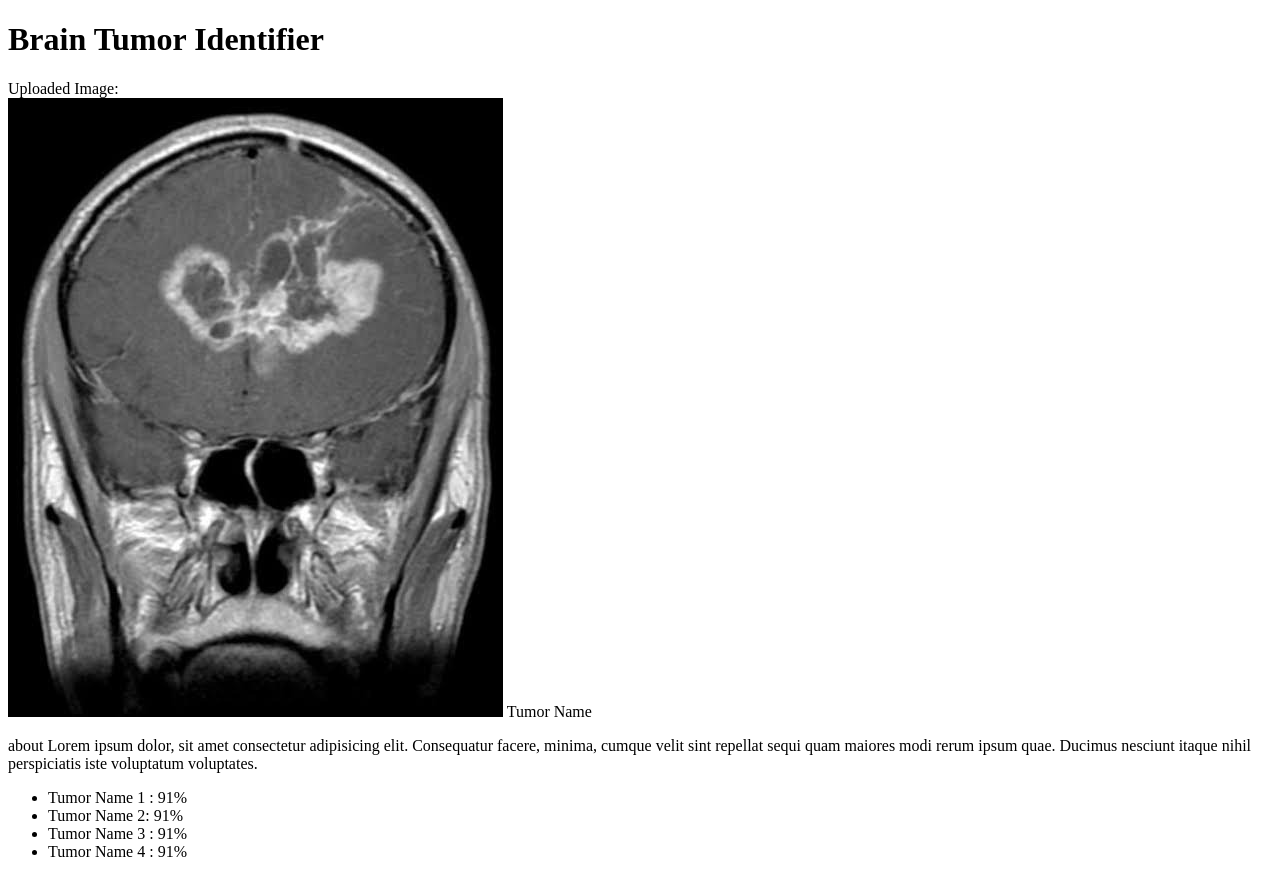
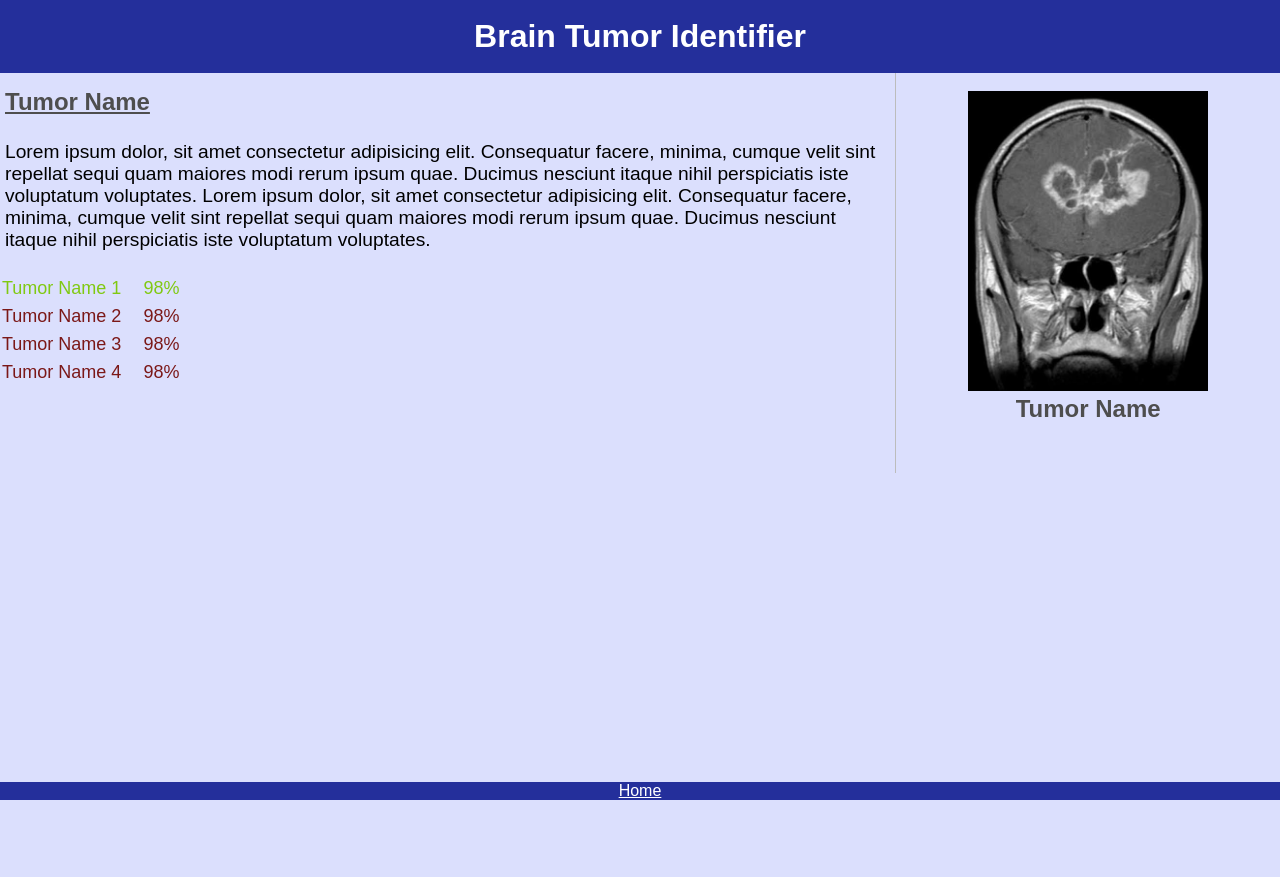
Before and after one commit to SobyDamn/brain-tumor-detector, a Flask app: page /result in a window 1280 px wide. After the commit the page ends 800 px from the top, so only its background shows below. Run offline with Flask 2, Linux system fonts and the light colour scheme.

Commit message:
completed styling of result page

```diff
--- /dev/null
+++ b/static/style_res.css
@@ -0,0 +1,90 @@
+* {
+    margin: 0;
+    padding: 0;
+    background-color: #DBDFFD;
+    font-family: Arial, Helvetica, sans-serif;
+}
+
+#resHeading {
+    padding: 18px;
+    background-color: #242F9B;
+    color: white;
+    text-align: center;
+}
+
+#resHeading h1 {
+    background: none;
+}
+
+.wrap {
+    display: flex;
+    min-height: 400px;
+}
+
+.fleft {
+    align-items: center;
+    text-align: center;
+    justify-content: center;
+    width: 30%;
+}
+
+.fright {
+    justify-content: center;
+    align-items: center;
+    width: 70%;
+    border-right: 1px solid #bcbcbc;
+}
+
+img {
+    object-fit: scale-down;
+}
+
+#aboutTumor {
+    margin: 20px;
+    margin-left: 5px;
+    font-size: larger;
+    font-family: sans-serif;
+}
+
+#resHeading h1 {
+    font-size: xx-large;
+
+}
+
+.tumorNameLabel {
+    font-size: x-large;
+    font-weight: 700;
+    color: #4e4e4e;
+    align-items: center;
+    margin: auto;
+    padding: 5px;
+    background: none;
+    margin-top: 10px;
+}
+
+td {
+    font-size: large;
+    padding-right: 20px;
+    font-weight: 500;
+    padding-top: 5px;
+}
+
+
+
+table tr:first-of-type {
+    color: rgb(128, 201, 18) !important;
+}
+
+table {
+    color: rgb(123, 24, 24);
+}
+
+.footer {
+
+    position: fixed;
+    left: 0;
+    bottom: 0;
+    width: 100%;
+    background-color: #242F9B;
+    text-align: center;
+}
--- a/templates/result.html
+++ b/templates/result.html
@@ -1,33 +1,82 @@
 <!DOCTYPE html>
 <html>
 
+<head>
+    <link rel="stylesheet" href="{{ url_for('static', filename = 'style_res.css') }}" </head>
+
 <body>
 
-    <h1>Brain Tumor Identifier</h1>
-    <label>Uploaded Image:</label>
-    <br>
+    <div id="resHeading">
+        <h1>Brain Tumor Identifier</h1>
+    </div>
+    <div class="wrap">
 
-    <img src="{{url_for('static', filename = 'image(1).jpg')}}"></img>
-    <label>Tumor Name</label>
-    <p>
-        about
-        Lorem ipsum dolor, sit amet consectetur adipisicing elit. Consequatur facere, minima, cumque velit sint repellat
-        sequi quam maiores modi rerum ipsum quae. Ducimus nesciunt itaque nihil perspiciatis iste voluptatum voluptates.
-    </p>
-    <ul>
-        <li>
-            Tumor Name 1 : 91%
-        </li>
-        <li>
-            Tumor Name 2: 91%
-        </li>
-        <li>
-            Tumor Name 3 : 91%
-        </li>
-        <li>
-            Tumor Name 4 : 91%
-        </li>
-    </ul>
+        <div class="fright">
+            <h1 class="tumorNameLabel"><u>Tumor Name</u></h1>
+            <p id="aboutTumor">
+                Lorem ipsum dolor, sit amet consectetur adipisicing elit. Consequatur facere, minima, cumque velit sint
+                repellat
+                sequi quam maiores modi rerum ipsum quae. Ducimus nesciunt itaque nihil perspiciatis iste voluptatum
+                voluptates.
+                Lorem ipsum dolor, sit amet consectetur adipisicing elit. Consequatur facere, minima, cumque velit sint
+                repellat
+                sequi quam maiores modi rerum ipsum quae. Ducimus nesciunt itaque nihil perspiciatis iste voluptatum
+                voluptates.
+            </p>
+            <table>
+                <tr>
+                    <td>
+                        Tumor Name 1
+                    </td>
+                    <td>
+                        98%
+                    </td>
+                </tr>
+                <tr>
+                    <td>
+                        Tumor Name 2
+                    </td>
+                    <td>
+                        98%
+                    </td>
+                </tr>
+                <tr>
+                    <td>
+                        Tumor Name 3
+                    </td>
+                    <td>
+                        98%
+                    </td>
+                </tr>
+                <tr>
+                    <td>
+                        Tumor Name 4
+                    </td>
+                    <td>
+                        98%
+                    </td>
+                </tr>
+            </table>
+        </div>
+        <div class="fleft">
+            <br>
+            <img src="{{url_for('static', filename = 'image(1).jpg')}}" style="max-width: 350px;max-height:300px"></img>
+            <div style="text-align:center;">
+                <label class="tumorNameLabel">Tumor Name</label>
+            </div>
+        </div>
+    </div>
+
+    <div class="footer">
+        <!-- <button href="../">Home</button> -->
+        <a href="../" style="background: none; color:white">Home</a>
+    </div>
+
+
+
+
+
+
 
 </body>
 
```
